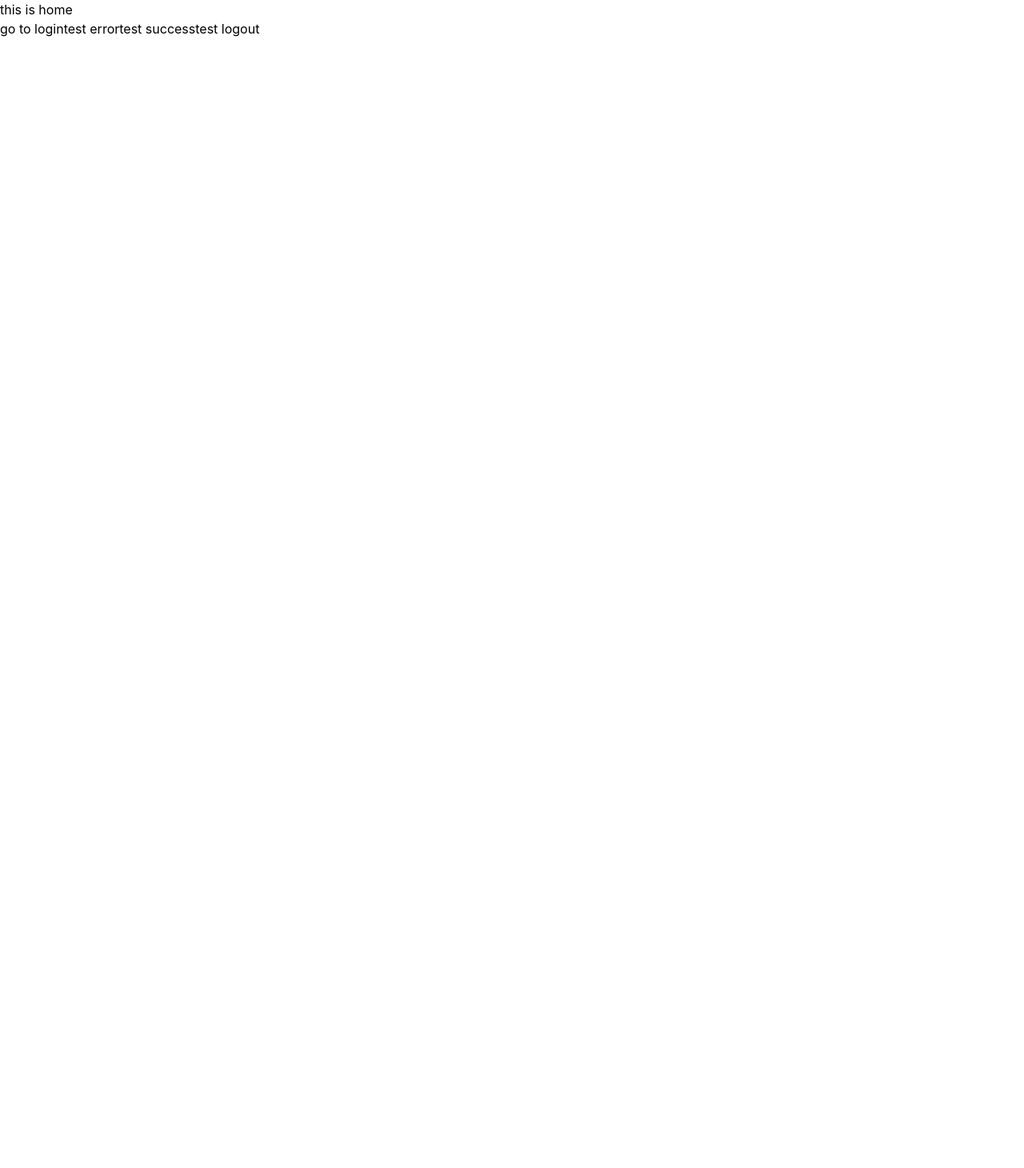
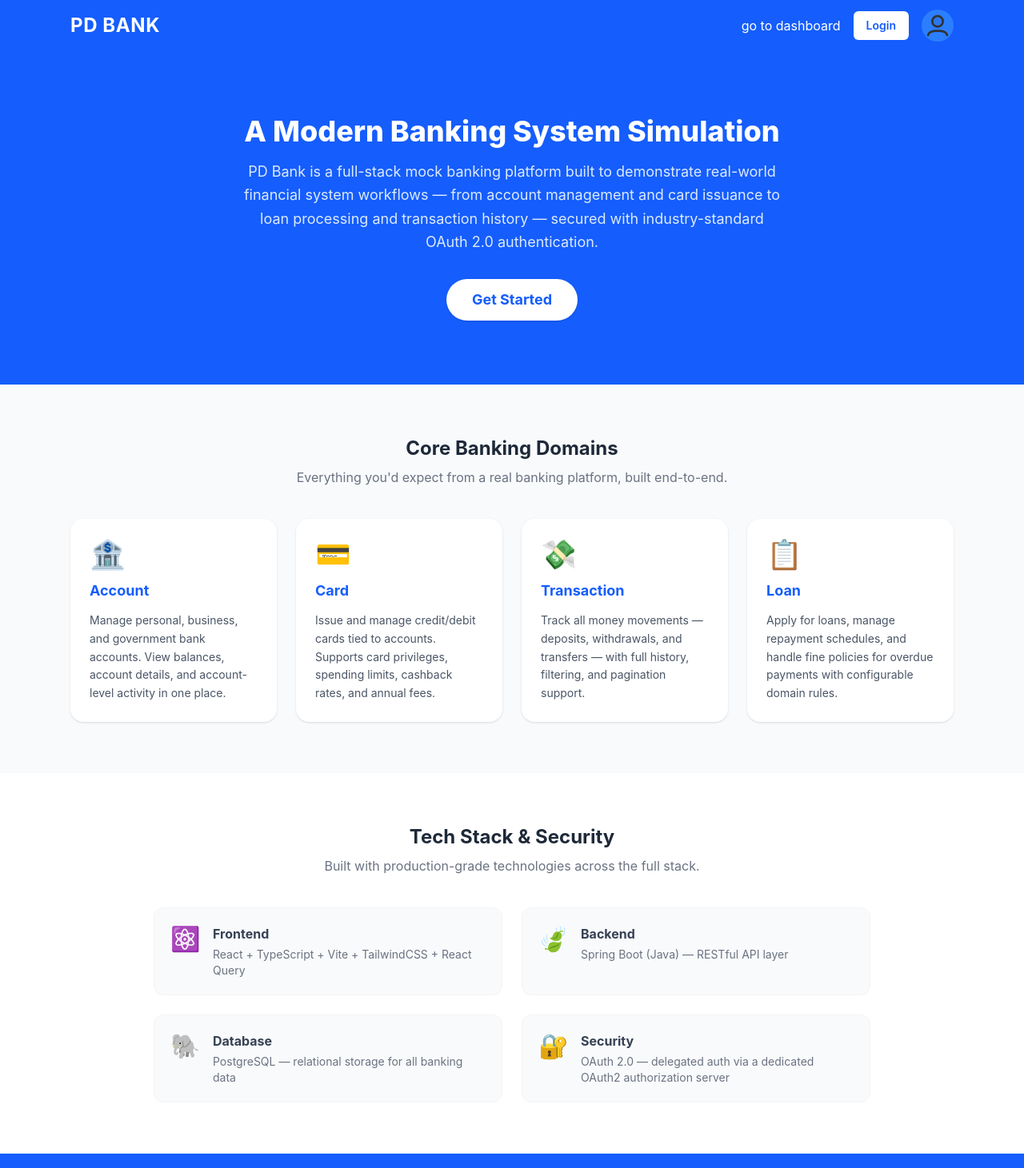
Before and after one commit to duynpce/banking-system-FE, a React (Vite) app: page / in a window 1280 px wide. Shown: the top 1461 px of the page at 80% size. Before the commit the page ends 800 px from the top, so only its background shows below. Built offline with nearby package versions, Linux system fonts and the light colour scheme; no server answers.

Commit message:
feat : home page

```diff
--- a/src/feat/auth/register/Register.tsx
+++ b/src/feat/auth/register/Register.tsx
@@ -1,6 +1,7 @@
 import { AccountType } from '../../account/account.type';
 import { useRegister } from './useRegister';
 import Card from '../../../shared/component/Card';
+import { Link } from 'react-router-dom';
 
 const Register = () => {
   const {
@@ -303,6 +304,8 @@ const Register = () => {
             {isRegisterPending ? 'Registering...' : 'Register'}
           </button>
         </form>
+
+        <Link to="/login" className="mt-4 block text-center text-sm text-gray-600 hover:underline">Already have an account? Log in</Link>
       </Card>
     </div>
   );
--- a/src/feat/customer/dashboard/loan/component/ViewLoanSection.tsx
+++ b/src/feat/customer/dashboard/loan/component/ViewLoanSection.tsx
@@ -87,7 +87,7 @@ const ViewLoanSection = () => {
               <span>${loan.leftAmount.toLocaleString()}</span>
               <span>{loan.durationMonths} months</span>
               <span>{loan.interestRate}%</span>
-              <span>${(loan.totalAmount / loan.durationMonths + (loan.totalAmount * loan.interestRate / 100)).toFixed(4)} / month</span>
+              <span>${(loan.leftAmount / loan.durationMonths + (loan.leftAmount * loan.interestRate / 100)).toFixed(4)} / month</span>
               <span>{formatDate(loan.dueDate)}</span>
               <button
                 type="button"
--- a/src/feat/home/Home.tsx
+++ b/src/feat/home/Home.tsx
@@ -1,35 +1,130 @@
-import { Link } from "react-router"
-import { api } from "../../config/axios/api"
-import { useLogout } from "../auth/logout/useLogout";
+import { Link, useNavigate } from "react-router-dom";
+import ImgButton from "../../shared/component/ImgButton";
 
-// return 400 error --> to test error handling in api.ts
-const onTestError = async() => {
-  await api.get(`/v1/test/error`)
-}
+const DOMAINS = [
+  {
+    title: "Account",
+    description: "Manage personal, business, and government bank accounts. View balances, account details, and account-level activity in one place.",
+    icon: "🏦",
+  },
+  {
+    title: "Card",
+    description: "Issue and manage credit/debit cards tied to accounts. Supports card privileges, spending limits, cashback rates, and annual fees.",
+    icon: "💳",
+  },
+  {
+    title: "Transaction",
+    description: "Track all money movements — deposits, withdrawals, and transfers — with full history, filtering, and pagination support.",
+    icon: "💸",
+  },
+  {
+    title: "Loan",
+    description: "Apply for loans, manage repayment schedules, and handle fine policies for overdue payments with configurable domain rules.",
+    icon: "📋",
+  },
+];
 
-// return 200 success --> to test success handling in api.ts
-const onTestSuccess = async () => {
-  await api.get<string>(`/v1/test/home`,{toastMessageWhenSuccess: "hello"})
-
-}
+const TECH_STACK = [
+  { label: "Frontend", value: "React + TypeScript + Vite + TailwindCSS + React Query", icon: "⚛️" },
+  { label: "Backend", value: "Spring Boot (Java) — RESTful API layer", icon: "🍃" },
+  { label: "Database", value: "PostgreSQL — relational storage for all banking data", icon: "🐘" },
+  { label: "Security", value: "OAuth 2.0 — delegated auth via a dedicated OAuth2 authorization server", icon: "🔐" },
+];
 
 const Home = () => {
-  const useLogoutMutation = useLogout();
-
-  const onTestLogout =  () => {
-   useLogoutMutation.mutate();
-  }
+  const navigate = useNavigate();
 
   return (
-    <div>
-       <p>this is home</p>
-       <Link to="/login" >go to login</Link>
-       <button onClick={onTestError}>test error</button>
-       <button onClick={onTestSuccess}>test success</button>
-       <button onClick={onTestLogout}>test logout</button>
+    <div className="min-h-screen bg-gray-50 text-gray-800">
+      {/* Navbar */}
+      <nav className="bg-blue-600 text-white shadow-md">
+        <div className="max-w-6xl mx-auto px-6 py-3 flex items-center justify-between">
+          <h1 className="text-2xl font-bold tracking-wide">PD BANK</h1>
+          <div className="flex items-center gap-4">
+            <Link to="/dashboard/overview"> go to dashboard </Link>
+            <Link
+              to="login"
+              className="px-4 py-2 rounded-md bg-white text-blue-600 font-semibold text-sm hover:bg-blue-50 transition"
+            >
+              Login
+            </Link>
+            <ImgButton
+              alt="profile"
+              src="/src/assets/icon/profile.svg"
+              className="h-10 w-10 rounded-full bg-blue-500 hover:bg-blue-400 transition p-1"
+              onClick={() => navigate("dashboard/accounts")}
+              title="Go to My Account"
+            />
+          </div>
+        </div>
+      </nav>
+
+      {/* Hero / Introduction */}
+      <section className="bg-blue-600 text-white py-20 px-6 text-center">
+        <h2 className="text-4xl font-extrabold mb-4">A Modern Banking System Simulation</h2>
+        <p className="max-w-2xl mx-auto text-lg text-blue-100 leading-relaxed">
+          PD Bank is a full-stack mock banking platform built to demonstrate real-world financial system
+          workflows — from account management and card issuance to loan processing and transaction
+          history — secured with industry-standard OAuth 2.0 authentication.
+        </p>
+        <Link
+          to="/register"
+          className="inline-block mt-8 px-8 py-3 bg-white text-blue-600 font-bold rounded-full text-lg shadow hover:bg-blue-50 transition"
+        >
+          Get Started
+        </Link>
+      </section>
+
+      {/* Domain Features */}
+      <section className="py-16 px-6 max-w-6xl mx-auto">
+        <h3 className="text-2xl font-bold text-center mb-2">Core Banking Domains</h3>
+        <p className="text-center text-gray-500 mb-10">
+          Everything you'd expect from a real banking platform, built end-to-end.
+        </p>
+        <div className="grid grid-cols-1 sm:grid-cols-2 lg:grid-cols-4 gap-6">
+          {DOMAINS.map((domain) => (
+            <div
+              key={domain.title}
+              className="bg-white rounded-2xl shadow p-6 flex flex-col gap-3 hover:shadow-md transition"
+            >
+              <span className="text-4xl">{domain.icon}</span>
+              <h4 className="text-lg font-bold text-blue-600">{domain.title}</h4>
+              <p className="text-sm text-gray-600 leading-relaxed">{domain.description}</p>
+            </div>
+          ))}
+        </div>
+      </section>
+
+      {/* Tech Stack */}
+      <section className="bg-white py-16 px-6">
+        <div className="max-w-4xl mx-auto">
+          <h3 className="text-2xl font-bold text-center mb-2">Tech Stack & Security</h3>
+          <p className="text-center text-gray-500 mb-10">
+            Built with production-grade technologies across the full stack.
+          </p>
+          <div className="grid grid-cols-1 sm:grid-cols-2 gap-6">
+            {TECH_STACK.map((item) => (
+              <div
+                key={item.label}
+                className="flex items-start gap-4 bg-gray-50 rounded-xl p-5 border border-gray-100"
+              >
+                <span className="text-3xl">{item.icon}</span>
+                <div>
+                  <p className="font-bold text-gray-700">{item.label}</p>
+                  <p className="text-sm text-gray-500 mt-1">{item.value}</p>
+                </div>
+              </div>
+            ))}
+          </div>
+        </div>
+      </section>
+
+      {/* Footer */}
+      <footer className="bg-blue-600 text-blue-100 text-center py-4 text-sm">
+        © 2026 PD Bank — Mock Banking System Project
+      </footer>
     </div>
-
-  )
-}
+  );
+};
 
 export default Home;
--- a/src/feat/loan/domain/useLoan.ts
+++ b/src/feat/loan/domain/useLoan.ts
@@ -8,7 +8,7 @@ export const useCreateLoan = () => {
     mutationKey: ["create-loan"],
     mutationFn: (request: CreateLoanRequest) => createLoan(request),
     onSuccess: () => {
-      queryClient.invalidateQueries({ queryKey: ["loans"] });
+      queryClient.invalidateQueries({ queryKey: ["loans", "loan-reports"] });
     },
   });
 };
@@ -18,7 +18,7 @@ export const useRepayLoan = (loanId: number , amount: number) => {
     mutationKey: ["repay-loan"],
     mutationFn: () => repayLoan({ loanId, amount }),
     onSuccess: () => {
-      queryClient.invalidateQueries({ queryKey: ["loans"] });
+      queryClient.invalidateQueries({ queryKey: ["loans", "loan-reports"] });
     }
   });
 };
@@ -61,7 +61,7 @@ export const useGetLoanById = (id: number) => {
 
 export const useGetLoanReport = (loanStatus?: LoanStatus) => {
   return useQuery({
-    queryKey: ["loans", "reports", loanStatus],
+    queryKey: ["loans", "loan-reports", loanStatus],
     queryFn: ({ signal }) => getLoanReport(loanStatus, signal),
   });
 };
--- a/src/shared/component/ImgButton.tsx
+++ b/src/shared/component/ImgButton.tsx
@@ -3,12 +3,13 @@ import clsx from "clsx";
 type ImgButtonProps = React.ButtonHTMLAttributes<HTMLButtonElement> & {
   src: string;
   alt: string;
+  interclassName?: string;
 };
 
-const ImgButton = ({ src, alt, className, ...props }: ImgButtonProps) => {
+const ImgButton = ({ src, alt, className, interclassName, ...props }: ImgButtonProps) => {
   return (
     <button className={clsx("cursor-pointer", className)} {...props}>
-      <img src={src} alt={alt} className="w-full h-full" />
+      <img src={src} alt={alt} className={clsx("w-full h-full", interclassName)} />
     </button>
   );
 };
--- a/src/shared/component/PaginationBar.tsx
+++ b/src/shared/component/PaginationBar.tsx
@@ -34,7 +34,6 @@ const PaginationBar = ({ totalPage, setPage, currentPage }: PaginationBarProps)
     setIsGoToPageOpen(false);
   };
 
-  console.log(toPage);
 
 
   return (
```
Also changed, not shown: src/assets/icon/profile.svg (added).
